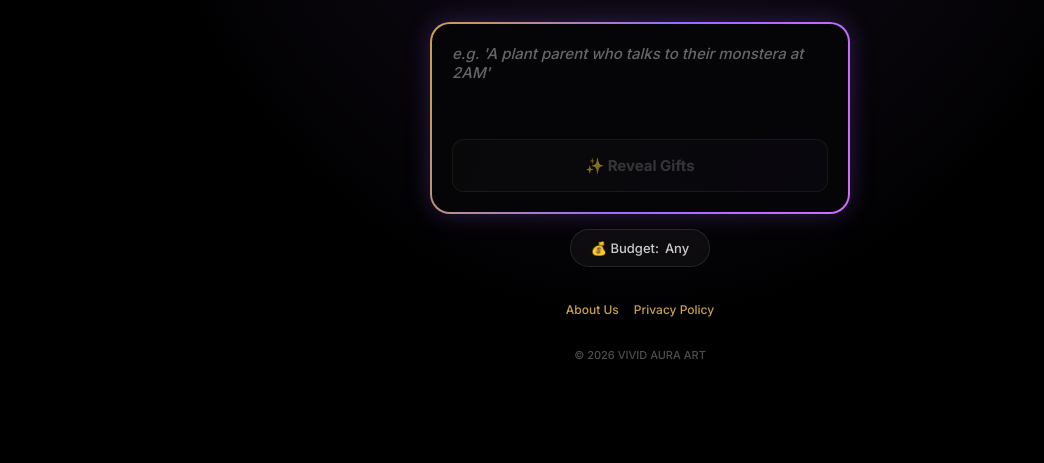
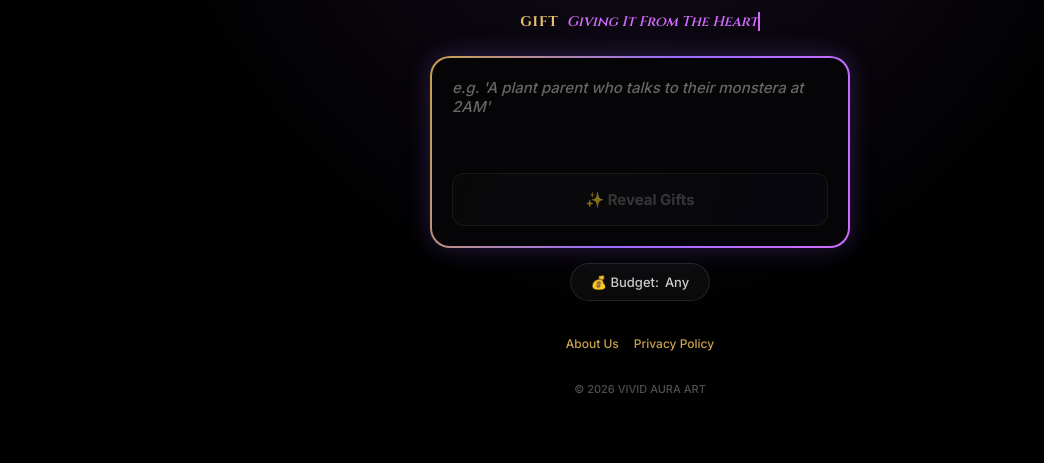
Before and after one commit to vividauraart-afk/vividauraart, a website: page gift.html in a window 1280 px wide. Shown: the part 337-800 px from the top of the page, without its empty margins (0-1044 px from the left). Drawn offline with Linux system fonts and the light colour scheme.

Commit message:
feat(gift): add typewriter animation tagline 'Giving It From The Heart' and update subtitle text

```diff
--- a/gift.html
+++ b/gift.html
@@ -100,14 +100,51 @@ background:linear-gradient(110deg,#c9a14a,#9b6bff,#d46bff);
 -webkit-text-fill-color:transparent;
 }
 
+/* New Subtitle */
 .subtitle{
 font-size:14px;
 color:#aaa;
 text-align:center;
 line-height:1.6;
-margin-bottom:25px;
+margin-bottom:15px;
 padding:0 10px;
-font-style:italic;
+}
+
+/* Animation Tagline */
+.tagline-container {
+display: flex;
+align-items: center;
+justify-content: center;
+gap: 8px;
+margin-bottom: 25px;
+font-family: 'Cinzel', serif;
+font-size: 14px;
+}
+
+.tagline-gift {
+color: #e8c36a;
+font-weight: 700;
+letter-spacing: 1px;
+}
+
+.tagline-text {
+color: #d46bff;
+font-style: italic;
+white-space: nowrap;
+overflow: hidden;
+border-right: 2px solid #d46bff;
+width: 0;
+animation: typing 2.5s steps(30, end) forwards, blink-caret .75s step-end infinite;
+}
+
+@keyframes typing {
+from { width: 0 }
+to { width: 100% }
+}
+
+@keyframes blink-caret {
+from, to { border-color: transparent }
+50% { border-color: #d46bff; }
 }
 
 /* Main Magic Box */
@@ -365,7 +402,7 @@ from{opacity:0;transform:translateY(15px)}
 to{opacity:1;transform:translateY(0)}
 }
 
-/* ✨ VIVID AURA THEMED PRODUCT CARD (Gold & Violet) ✨ */
+/* Product List Card Style */
 .product-list-card {
     background: linear-gradient(rgba(20,10,30,0.8), rgba(10,5,15,0.8)) padding-box,
                 linear-gradient(110deg,#c9a14a,#9b6bff,#d46bff) border-box;
@@ -470,21 +507,26 @@ border-bottom: 1px solid #c9a14a;
 
 <div class="container">
 
-<!-- VIVIDGIFTS Logo with Soft Glow -->
 <div class="logo-wrap">
     <img src="vividgifts-logo.png" alt="VIVIDGIFTS Logo" class="gift-logo">
 </div>
 
 <h1>Consult the <br><span class="highlight">Aura Oracle</span></h1>
 
+<!-- New Subtitle -->
 <p class="subtitle">
-"Describe their soul, their passions, their vibe. <br>Let our magic weave the perfect gift."
+    Tell us who the gift is for, and let our AI do the searching for you.
 </p>
+
+<!-- Animation: Gift | Giving It From The Heart -->
+<div class="tagline-container">
+    <span class="tagline-gift">GIFT</span>
+    <span class="tagline-text">Giving It From The Heart</span>
+</div>
 
 <div class="magic-box">
 <div class="magic-inner">
 <textarea id="giftInput" oninput="handleInput()" onblur="hideSuggestions()" autocomplete="off"></textarea>
-<!-- Live Suggestions Box -->
 <div class="suggestions-box" id="suggestionsBox"></div>
 
 <button class="reveal-btn" id="revealBtn" onclick="findGifts()" disabled>
@@ -494,21 +536,17 @@ border-bottom: 1px solid #c9a14a;
 </div>
 </div>
 
-<!-- Filters (Only Budget) -->
 <div class="filters-section">
     <div class="filter-btn" onclick="openModal('budgetModal')">
         <span>💰 Budget:</span> <span id="selectedBudget">Any</span>
     </div>
 </div>
 
-<!-- Loading Text -->
 <div class="loader" id="loader">Channeling the Aura...<br><span style="font-size:10px;color:#aaa;letter-spacing:1px;">The Oracle is consulting the realms</span></div>
 
-<!-- Results Section -->
 <div class="results-section" id="results">
 </div>
 
-<!-- Footer Links -->
 <div class="footer-links">
     <a href="about.html">About Us</a>
     <a href="privacy.html">Privacy Policy</a>
@@ -518,7 +556,6 @@ border-bottom: 1px solid #c9a14a;
 
 </div>
 
-<!-- Budget Modal -->
 <div class="modal" id="budgetModal">
     <div class="modal-content">
         <div class="modal-header">
@@ -527,7 +564,6 @@ border-bottom: 1px solid #c9a14a;
         </div>
         <div class="options-list" id="budgetOptions">
             <div class="option-item selected" onclick="selectBudget(this, 'Any')">Any Budget</div>
-            <!-- ഏറ്റവും കുറഞ്ഞ വിലയിൽ തുടങ്ങുന്നു -->
             <div class="option-item" onclick="selectBudget(this, 'Under ₹100 / $1')">Under ₹100 / $1</div>
             <div class="option-item" onclick="selectBudget(this, '₹100 - ₹500 / $1-$10')">₹100 - ₹500 / $1-$10</div>
             <div class="option-item" onclick="selectBudget(this, '₹500 - ₹1500 / $10-$25')">₹500 - ₹1500 / $10-$25</div>
@@ -539,7 +575,6 @@ border-bottom: 1px solid #c9a14a;
 </div>
 
 <script>
-// Premium Rotating Placeholders
 const examples = [
     "A midnight dreamer who journals & loves rainy vibes",
     "My sister - pastel obsession & chaotic good energy",
@@ -558,7 +593,6 @@ function setRandomPlaceholder() {
 
 setRandomPlaceholder();
 
-// 🔥 HUGE INTERNAL DICTIONARY (Google Translate Style Autocomplete)
 const allGiftNames = [
     "Airpods", "Alexa", "Action Figure", "Art Print", "Apron", "Aquarium",
     "Backpack", "Book", "Bracelet", "Bluetooth Speaker", "Bike", "Board Game", "Bouquet", "Body Lotion", "Belt", "Blanket", "Bottle",
@@ -590,13 +624,11 @@ const allGiftNames = [
 
 let currentBudget = "Any";
 
-// Handle input typing & show suggestions
 function handleInput() {
     const input = document.getElementById('giftInput').value.trim();
     const btn = document.getElementById('revealBtn');
     const suggestionsBox = document.getElementById('suggestionsBox');
 
-    // Enable/Disable Button
     if (input.length > 0) {
         btn.classList.add('active');
         btn.disabled = false;
@@ -607,7 +639,6 @@ function handleInput() {
         return;
     }
 
-    // Filter Suggestions (Google Style)
     if (input.length > 0) {
         const matches = allGiftNames.filter(item =>
             item.toLowerCase().includes(input.toLowerCase())
@@ -641,7 +672,6 @@ function hideSuggestions() {
     }, 200);
 }
 
-// Modal Logic
 function openModal(id) {
     document.getElementById(id).style.display = 'flex';
 }
@@ -656,7 +686,6 @@ window.onclick = function(event) {
     }
 }
 
-// Selection Logic
 function selectBudget(element, value) {
     document.querySelectorAll('#budgetOptions .option-item').forEach(el => el.classList.remove('selected'));
     element.classList.add('selected');
@@ -665,7 +694,6 @@ function selectBudget(element, value) {
     closeModal('budgetModal');
 }
 
-// Main Search Function with Spinner
 function findGifts() {
     const inputField = document.getElementById('giftInput');
     let searchQuery = inputField.value.trim();
@@ -683,7 +711,6 @@ function findGifts() {
     resultsSection.style.display = 'none';
     loader.style.display = 'block';
 
-    // Change Button to Loading State (Spinner)
     btnText.style.display = 'none';
     btnSpinner.style.display = 'block';
     revealBtn.disabled = true;
@@ -704,7 +731,6 @@ function findGifts() {
         loader.style.display = 'none';
         resultsSection.style.display = 'block';
 
-        // Reset Button to Normal State
         btnText.style.display = 'block';
         btnSpinner.style.display = 'none';
         revealBtn.disabled = false;
@@ -752,7 +778,6 @@ function findGifts() {
     .catch(error => {
         console.error('Error:', error);
         loader.style.display = 'none';
-        // Reset button on error
         btnText.style.display = 'block';
         btnSpinner.style.display = 'none';
         revealBtn.disabled = false;
```
